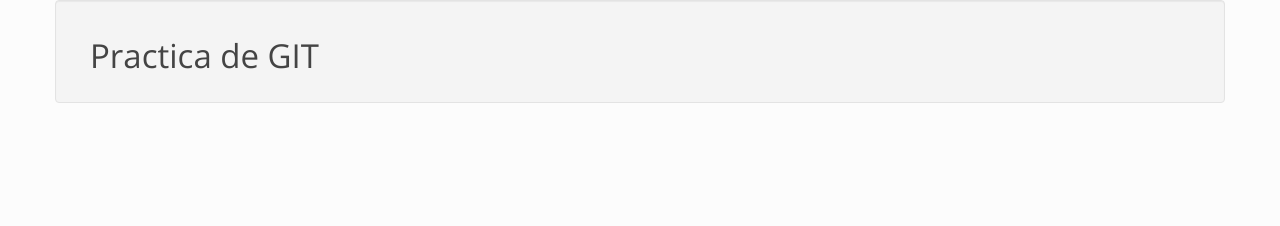
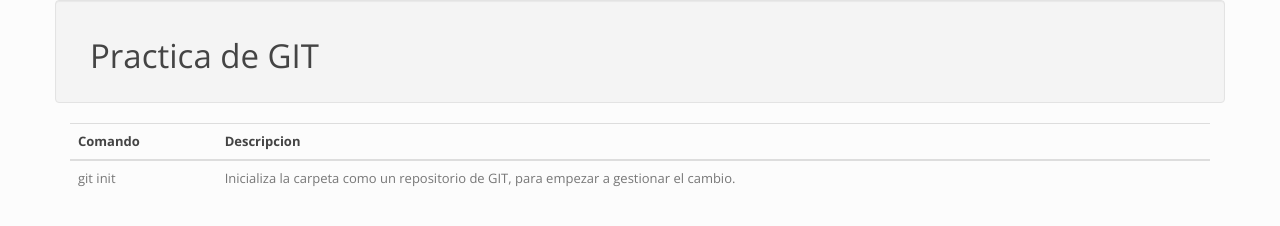
Before and after one commit to morga1/paginaGIT, a plain HTML site: page index.html in a window 1280 px wide. Drawn offline with nearby package versions, Linux system fonts and the light colour scheme.

Commit message:
Tabla de Comandos

```diff
--- a/index.html
+++ b/index.html
@@ -12,6 +12,26 @@
 			<h1>Practica de GIT</h1>
 		</div>
 	</div>
+	<div class="row">
+		<div class="col-xs-12">
+			<div class="table-responsive">
+				<table class="table table-hover">
+					<thread>
+					<tr>
+						<th>Comando</th>
+						<th>Descripcion</th>
+					</tr>
+					</thread>
+					<tbody>
+						<tr>
+							<td>git init</td>
+							<td>Inicializa la carpeta como un repositorio de GIT, para empezar a gestionar el cambio.</td>
+						</tr>
+					</tbody>
+				</table>
+			</div>
+		</div>
+	</div>
 </div>
 </body>
 </html>
```
